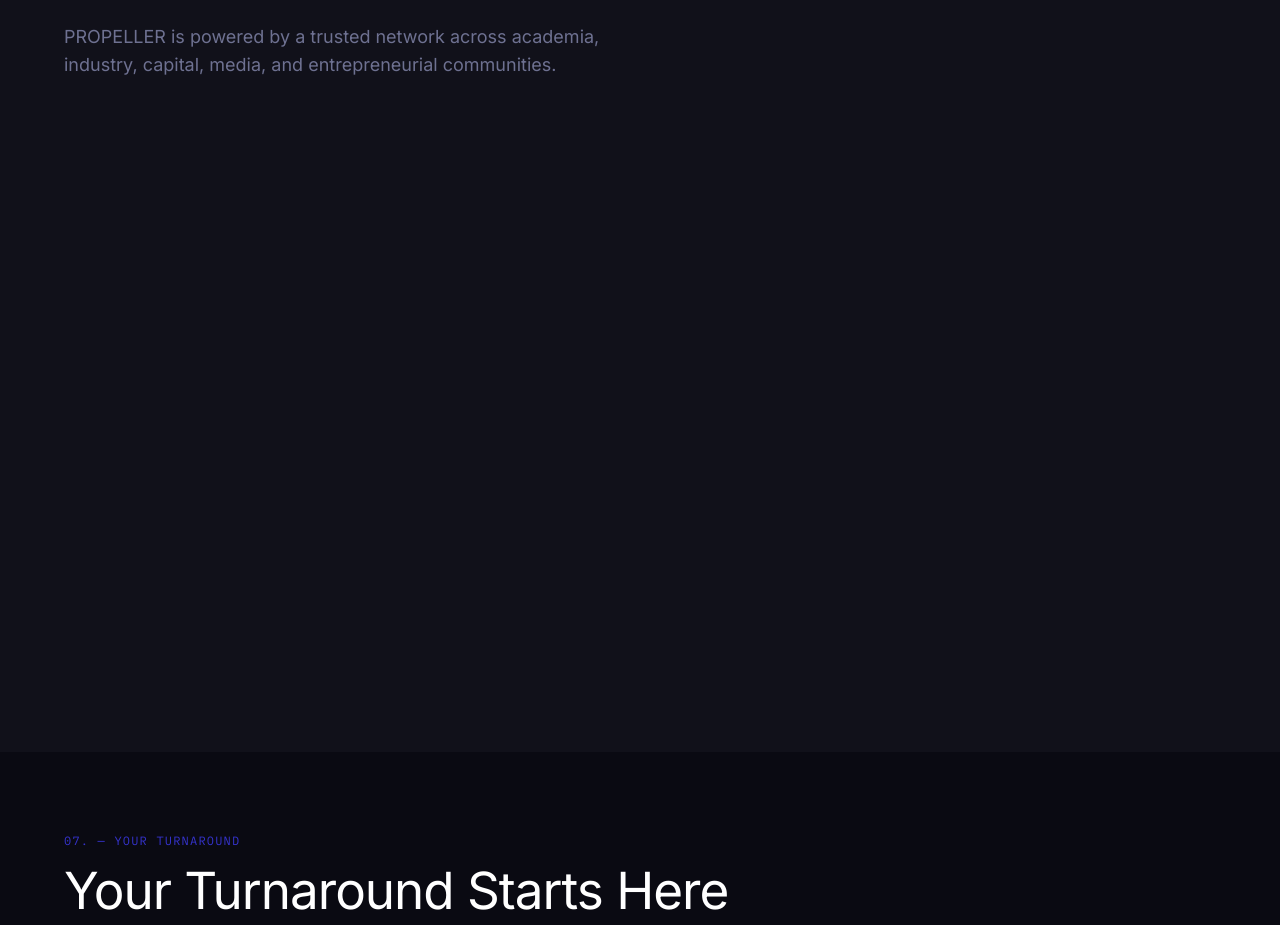
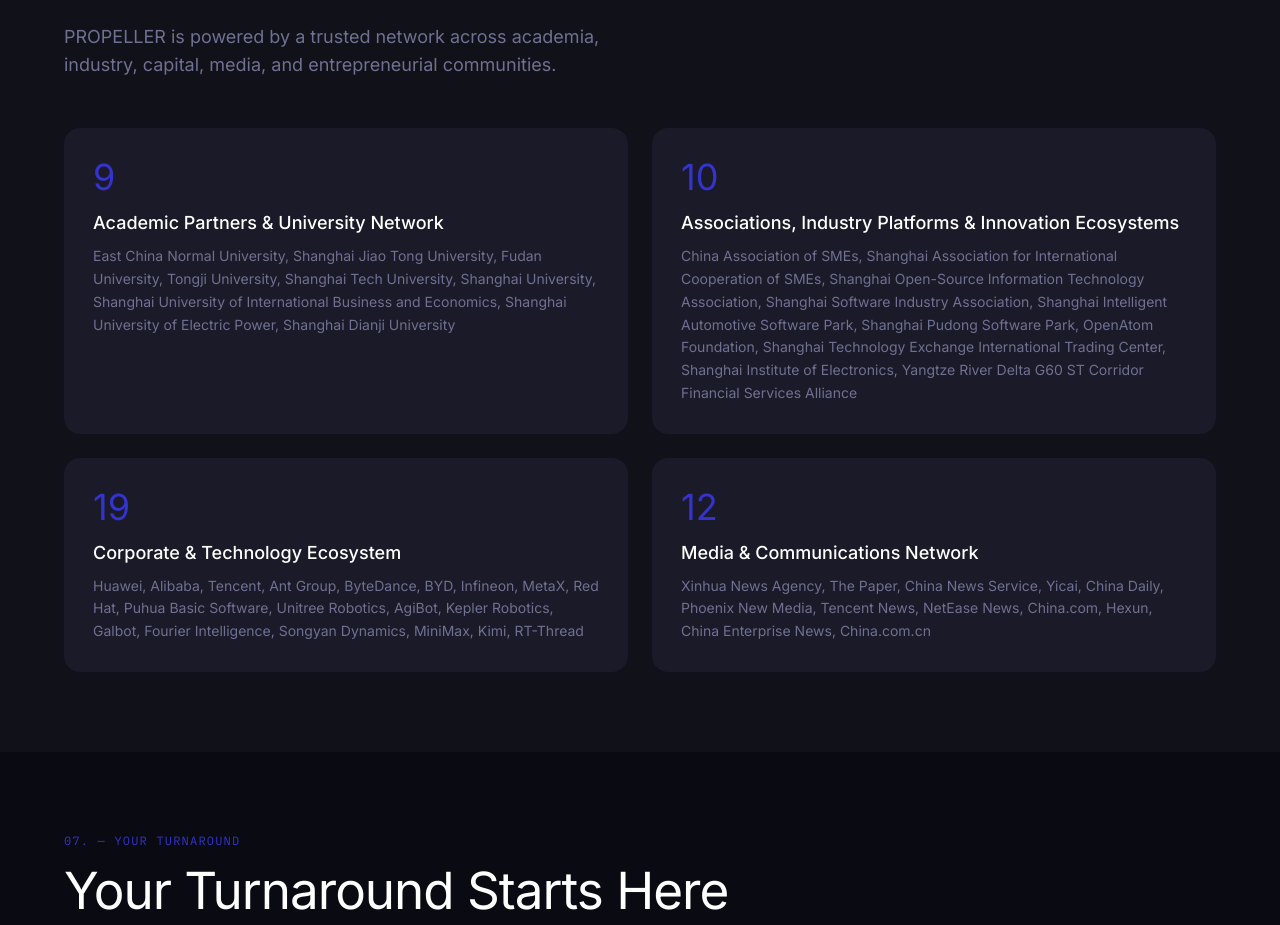
Before and after one commit to le0zh0u/propeller, a React (Vite) app: page / in a window 1280 px wide. Shown: the part 5164-6089 px from the top of the page. Built offline with nearby package versions, Linux system fonts and the light colour scheme.

Commit message:
chore: add vercel config + migrate partner cards to CSS transitions

```diff
--- a/src/sections/home/PartnerNetworkSection.tsx
+++ b/src/sections/home/PartnerNetworkSection.tsx
@@ -1,9 +1,5 @@
 import { useEffect, useRef, useState } from 'react'
-import gsap from 'gsap'
-import { ScrollTrigger } from 'gsap/ScrollTrigger'
 import SectionHeading from '../../components/SectionHeading'
-
-gsap.registerPlugin(ScrollTrigger)
 
 const categories = [
   {
@@ -54,6 +50,7 @@
 export default function PartnerNetworkSection() {
   const sectionRef = useRef<HTMLElement>(null)
   const [inView, setInView] = useState(false)
+  const [cardsVisible, setCardsVisible] = useState(false)
 
   useEffect(() => {
     const el = sectionRef.current
@@ -63,28 +60,16 @@
       ([entry]) => {
         if (entry.isIntersecting) {
           setInView(true)
+          // Stagger card appearance
+          setTimeout(() => setCardsVisible(true), 100)
           observer.disconnect()
         }
       },
-      { threshold: 0.2 }
+      { threshold: 0.1 }
     )
     observer.observe(el)
 
-    const ctx = gsap.context(() => {
-      gsap.from(el.querySelectorAll('.partner-card'), {
-        y: 30,
-        opacity: 0,
-        duration: 0.7,
-        stagger: 0.1,
-        ease: 'power2.out',
-        scrollTrigger: { trigger: el, start: 'top 80%' },
-      })
-    }, el)
-
-    return () => {
-      ctx.revert()
-      observer.disconnect()
-    }
+    return () => observer.disconnect()
   }, [])
 
   return (
@@ -95,11 +80,16 @@
           title="Our Partner Network"
           description="PROPELLER is powered by a trusted network across academia, industry, capital, media, and entrepreneurial communities."
         />
-        <div className="grid grid-cols-1 sm:grid-cols-2 gap-6 mt-4">
-          {categories.map((c) => (
+        <div className="grid grid-cols-1 sm:grid-cols-2 gap-6 mt-8">
+          {categories.map((c, i) => (
             <div
               key={c.label}
-              className="partner-card bg-graphite rounded-card p-7 border border-transparent hover:border-brand-blue/20 transition-all duration-250 hover:-translate-y-0.5"
+              className="bg-graphite rounded-card p-7 border border-transparent hover:border-brand-blue/20 transition-all duration-500 hover:-translate-y-0.5"
+              style={{
+                opacity: cardsVisible ? 1 : 0,
+                transform: cardsVisible ? 'translateY(0)' : 'translateY(30px)',
+                transitionDelay: `${i * 100}ms`,
+              }}
             >
               <span className="font-display text-4xl text-brand-blue font-normal">
                 <AnimatedCount target={c.count} inView={inView} />
```
Also changed, not shown: vercel.json (added).
